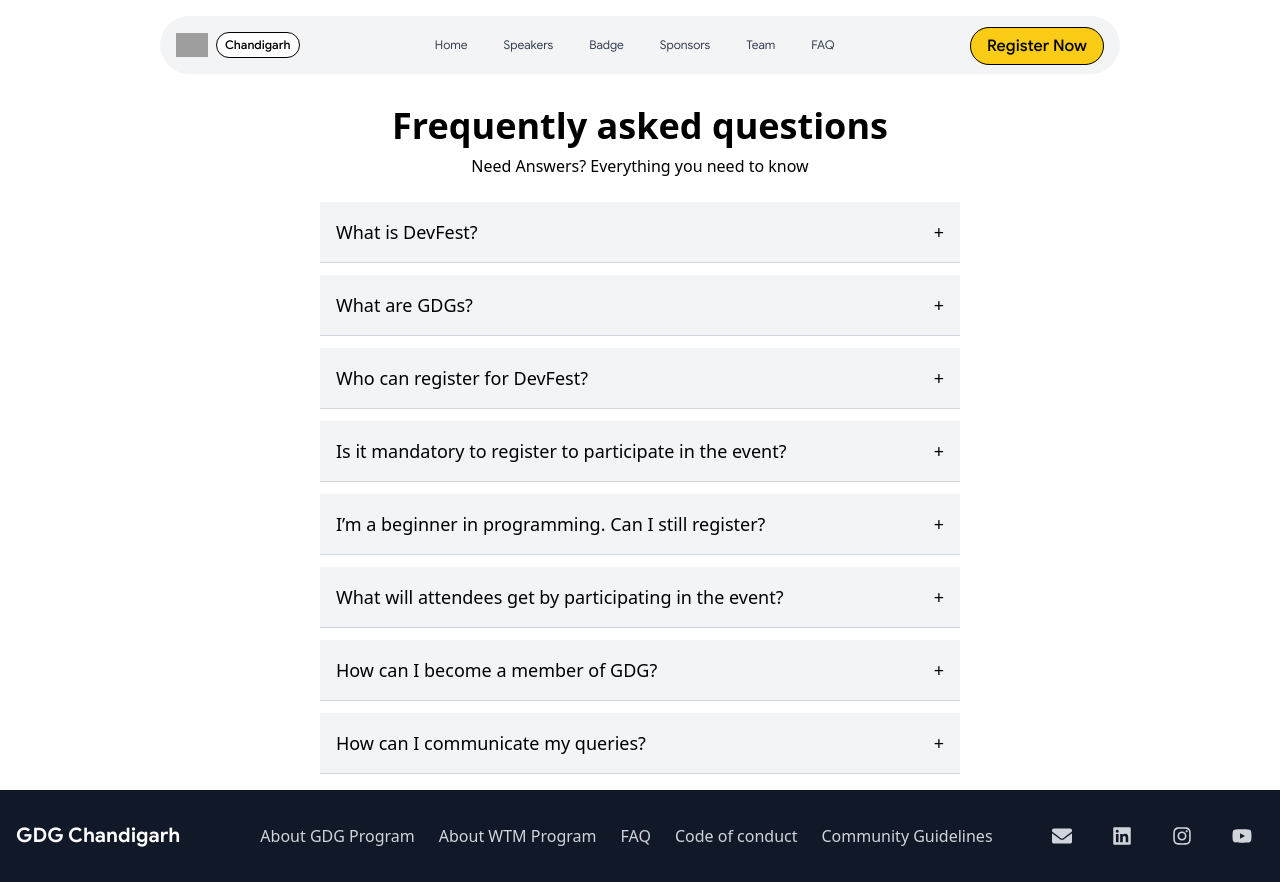
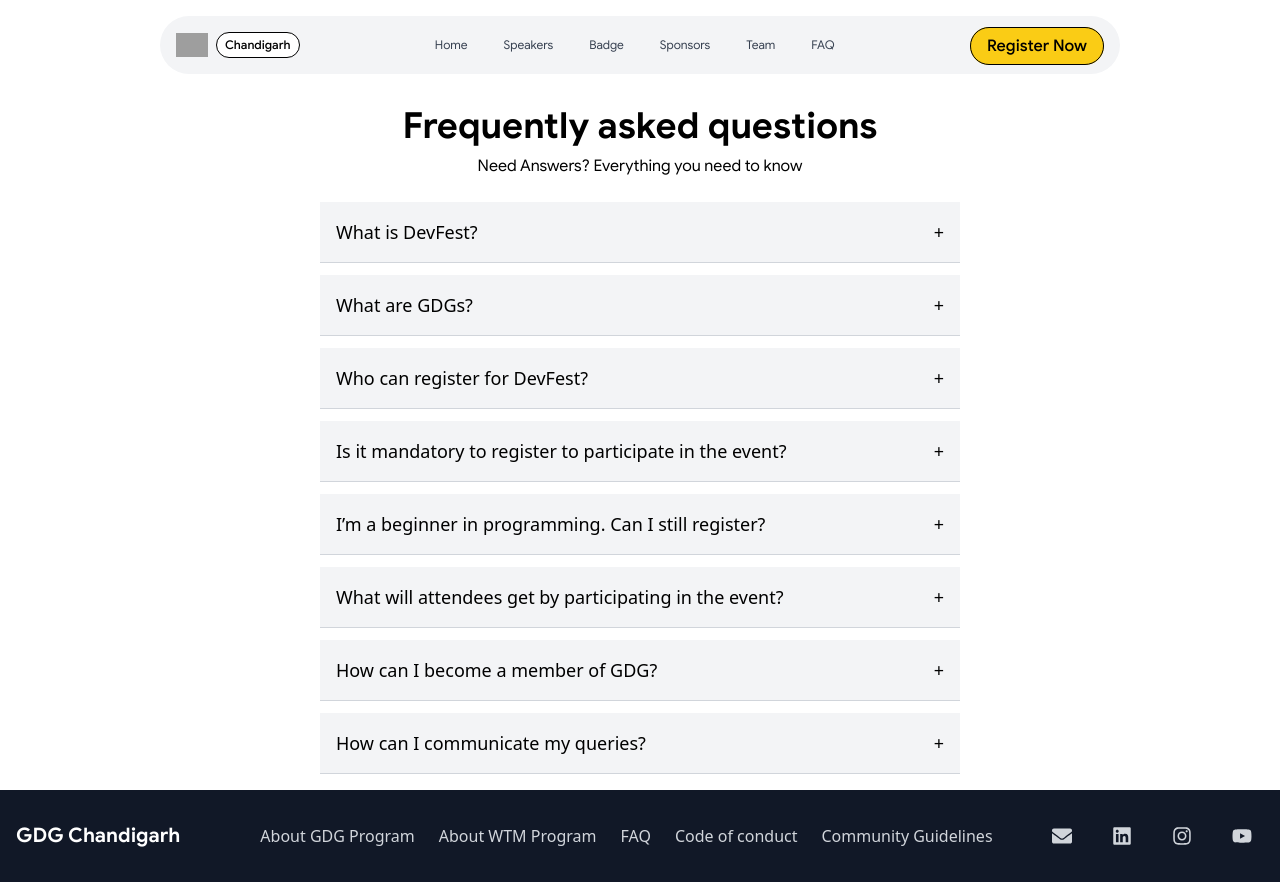
Before and after one commit to SuperiorSU/frontend, a React (Create React App) app: page /faq in a window 1280 px wide. Built offline with nearby package versions, Linux system fonts and the light colour scheme; grey boxes are pictures that could not be loaded.

Commit message:
fonts added

```diff
--- a/src/pages/faq.jsx
+++ b/src/pages/faq.jsx
@@ -52,8 +52,8 @@
 
   return (
     <div className="max-w-2xl mx-auto text-center p-4">
-      <h2 className="text-4xl font-bold">Frequently asked questions</h2>
-      <p className="mt-2">Need Answers? Everything you need to know</p>
+      <h2 className="text-4xl font-primaryBold">Frequently asked questions</h2>
+      <p className="mt-2 font-primaryRegular ">Need Answers? Everything you need to know</p>
       <div className="mt-6 space-y-3">
         {faqs.map((faq, index) => (
           <div key={index} className="border-b border-gray-300">
@@ -65,7 +65,7 @@
               <span>{activeIndex === index ? "-" : "+"}</span>
             </button>
             {activeIndex === index && (
-              <div className="px-4 py-3 text-left bg-gray-100">{faq.answer}</div>
+              <div className="px-4 py-3 text-left font-primaryRegular bg-gray-100">{faq.answer}</div>
             )}
           </div>
         ))}
```
